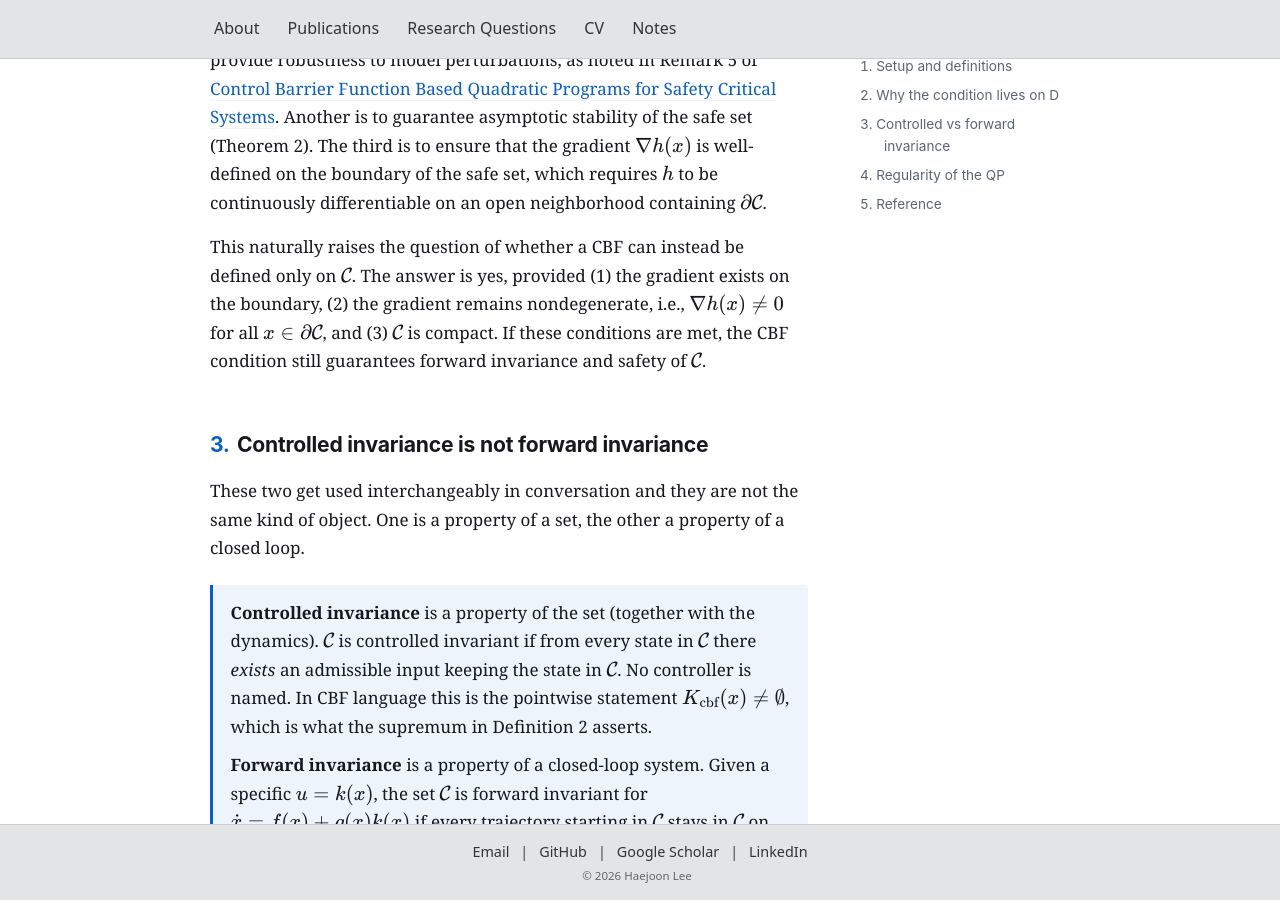
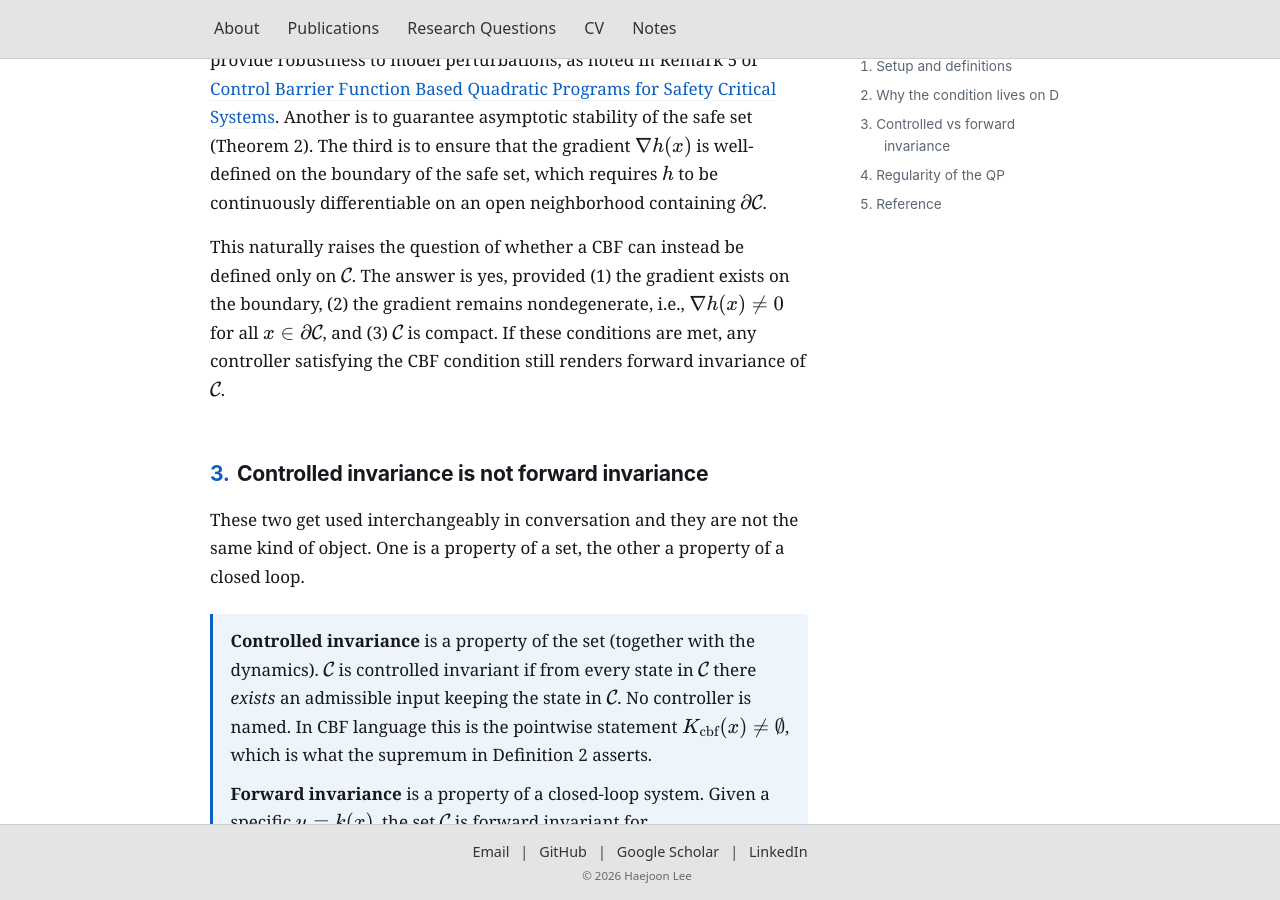
Before and after one commit to joonlee16/joonlee16.github.io, a Jekyll site: the page built from notes/notes-on-cbf-qp.html, in a window 1280 px wide and 900 px high, scrolled down 2663 px. Built offline with Jekyll 4.4.1, drawn with Linux system fonts in a browser that asks for light colours.

Commit message:
clarifying the forwrad invariance and controlled invariance

```diff
--- a/notes/notes-on-cbf-qp.html
+++ b/notes/notes-on-cbf-qp.html
@@ -299,9 +299,9 @@ mjx-container[display="true"] { margin: 1.15rem 0 !important; overflow-x: auto;
           open neighborhood containing \(\partial\mathcal{C}\).</p>
 
       <p> This naturally raises the question of whether a CBF can instead be defined only on
-        \(\mathcal C\). The answer is yes, provided (1) the gradient exists on the boundary, (2) the gradient
-        remains nondegenerate, i.e., \(\nabla h(x)\neq 0\) for all \(x\in\partial\mathcal C\), and (3) \(\mathcal C\) is compact.
-        If these conditions are met, the CBF condition still guarantees forward invariance and safety of \(\mathcal C\). </p>
+        \(\mathcal{C}\). The answer is yes, provided (1) the gradient exists on the boundary, (2) the gradient
+        remains nondegenerate, i.e., \(\nabla h(x)\neq 0\) for all \(x\in\partial\mathcal{C}\), and (3) \(\mathcal{C}\) is compact.
+        If these conditions are met, any controller satisfying the CBF condition still renders forward invariance of \(\mathcal{C}\). </p>
 
       <h2 id="invariance">Controlled invariance is not forward invariance</h2>
 
```
